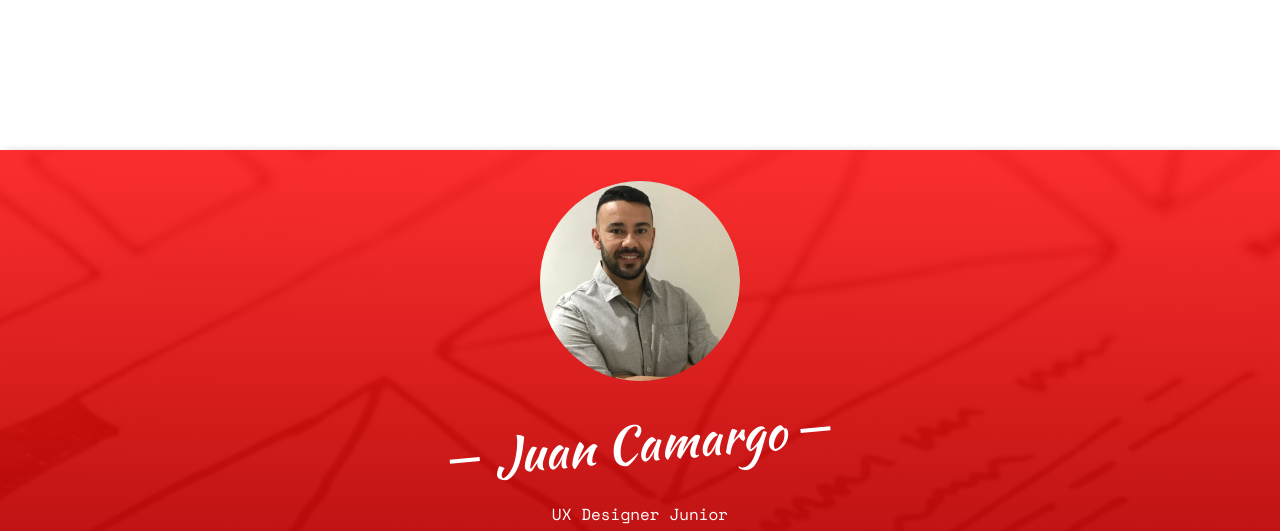
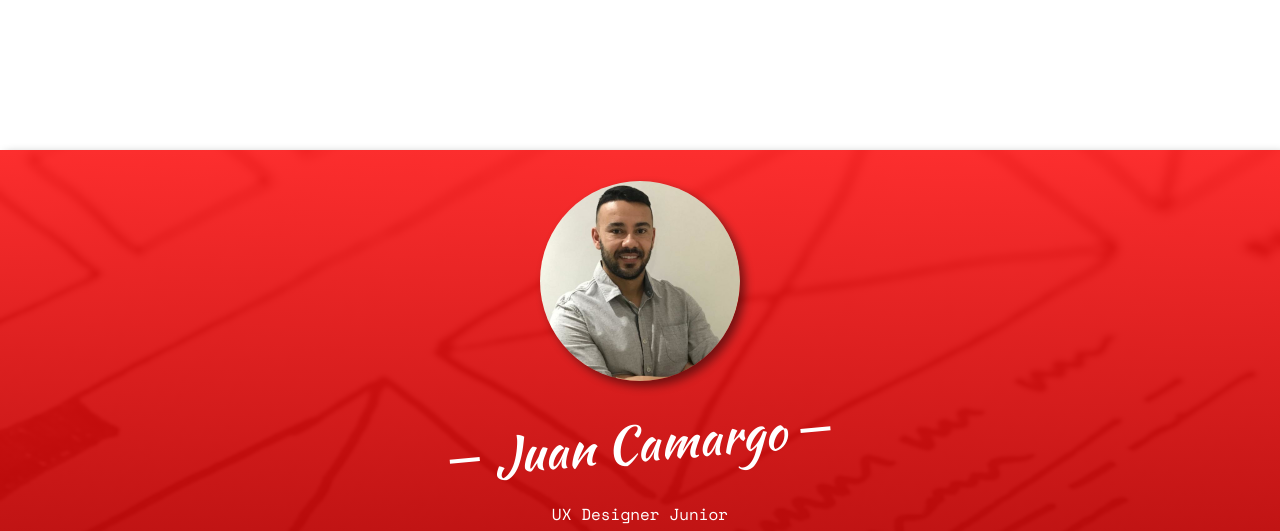
Before and after one commit to MRR1L0/prj_JuanUx, a plain HTML site: page index.html in a window 1280 px wide. Shown: the top 531 px of the page. Drawn offline with nearby package versions, Linux system fonts and the light colour scheme; some packages are replaced by stand-ins of ours; no server answers; files whose address does not match are found by name.

Commit message:
update CSS
pequenas alterações

```diff
--- a/css/style.css
+++ b/css/style.css
@@ -213,6 +213,7 @@ h1, h2, h3, h4, h5, h6, figure {
   -moz-border-radius: 50%;
   -ms-border-radius: 50%;
   border-radius: 50%;
+  box-shadow: 5px 5px 10px rgba(0, 0, 0, 0.493);
 }
 #fh5co-header .display-tc .fh5co-social-icons li a,
 .fh5co-cover .display-tc .fh5co-social-icons li a {
```
